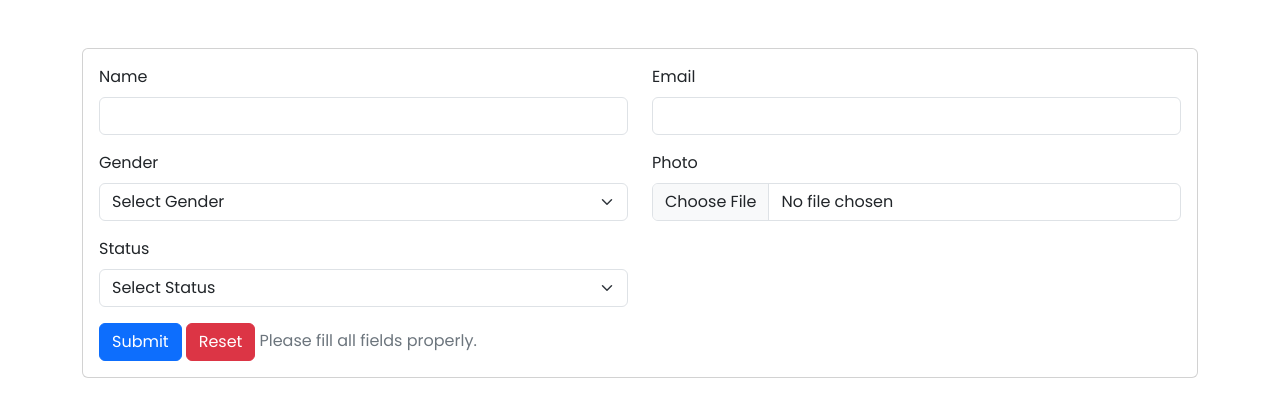
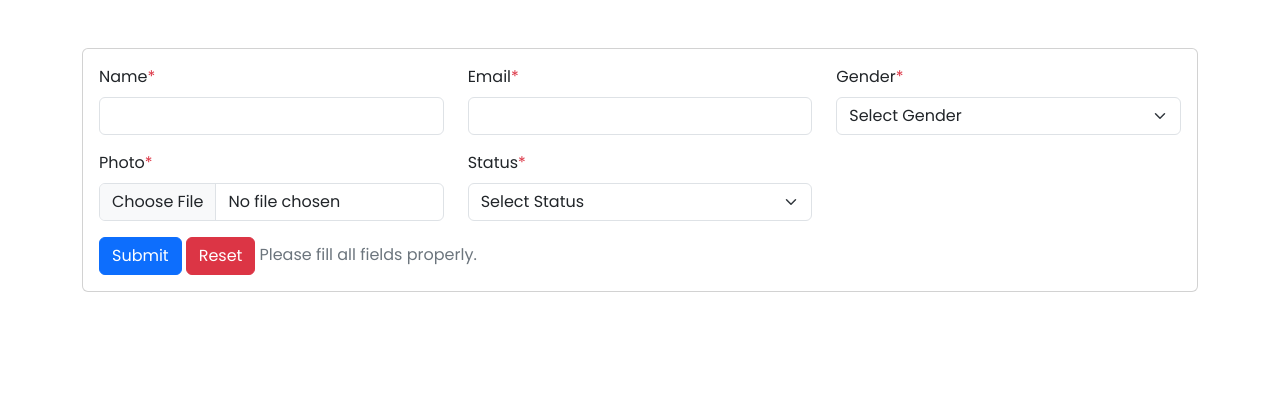
Before and after one commit to ahmadzafar100/newportal_react, a React (Create React App) app: page / in a window 1280 px wide. Shown: the top 416 px of the page. Built offline with nearby package versions, Linux system fonts and the light colour scheme.

Commit message:
More improved

```diff
--- a/src/AddUserWithPhoto.js
+++ b/src/AddUserWithPhoto.js
@@ -95,9 +95,11 @@ const AddUserWithPhoto = () => {
                 <Alert variant="danger">{message.message}</Alert>
               ) : null}
               <Row>
-                <Col md={6} sm={6}>
+                <Col md={4} sm={6}>
                   <Form.Group controlId="formName" className="mb-3">
-                    <Form.Label>Name</Form.Label>
+                    <Form.Label>
+                      Name<span className="text-danger">*</span>
+                    </Form.Label>
                     <Form.Control
                       type="text"
                       className={errors.name ? "border border-danger" : null}
@@ -125,9 +127,11 @@ const AddUserWithPhoto = () => {
                     )}
                   </Form.Group>
                 </Col>
-                <Col md={6} sm={6}>
+                <Col md={4} sm={6}>
                   <Form.Group controlId="formEmail" className="mb-3">
-                    <Form.Label>Email</Form.Label>
+                    <Form.Label>
+                      Email<span className="text-danger">*</span>
+                    </Form.Label>
                     <Form.Control
                       type="email"
                       className={errors.email ? "border border-danger" : null}
@@ -159,9 +163,11 @@ const AddUserWithPhoto = () => {
                     )}
                   </Form.Group>
                 </Col>
-                <Col md={6} sm={6}>
+                <Col md={4} sm={6}>
                   <Form.Group controlId="formGender" className="mb-3">
-                    <Form.Label>Gender</Form.Label>
+                    <Form.Label>
+                      Gender<span className="text-danger">*</span>
+                    </Form.Label>
                     <Form.Select
                       className={errors.gender ? "border border-danger" : null}
                       {...register("gender", {
@@ -182,9 +188,11 @@ const AddUserWithPhoto = () => {
                     )}
                   </Form.Group>
                 </Col>
-                <Col md={6} sm={6}>
+                <Col md={4} sm={6}>
                   <Form.Group controlId="formFile" className="mb-3">
-                    <Form.Label>Photo</Form.Label>
+                    <Form.Label>
+                      Photo<span className="text-danger">*</span>
+                    </Form.Label>
                     <InputGroup>
                       <Form.Control
                         type="file"
@@ -238,9 +246,11 @@ const AddUserWithPhoto = () => {
                     )}
                   </Form.Group>
                 </Col>
-                <Col md={6} sm={6}>
+                <Col md={4} sm={6}>
                   <Form.Group controlId="formStatus" className="mb-3">
-                    <Form.Label>Status</Form.Label>
+                    <Form.Label>
+                      Status<span className="text-danger">*</span>
+                    </Form.Label>
                     <Form.Select
                       className={errors.status ? "border border-danger" : null}
                       {...register("status", {
```
